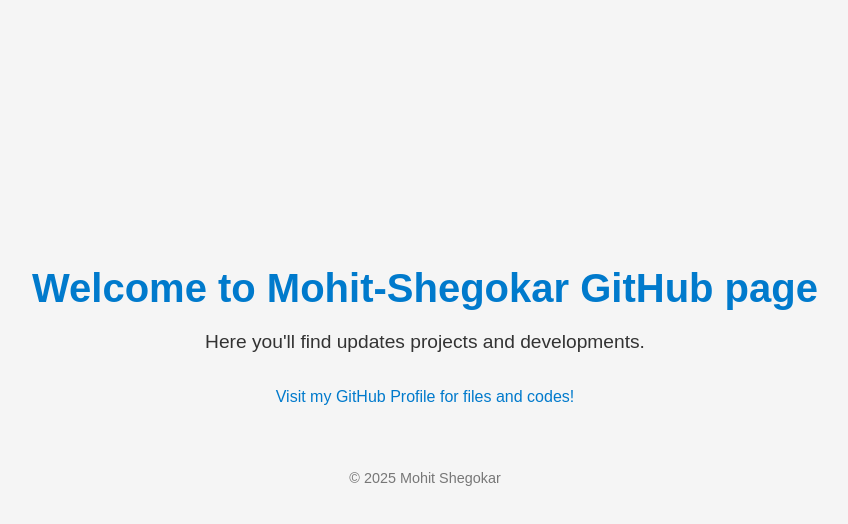
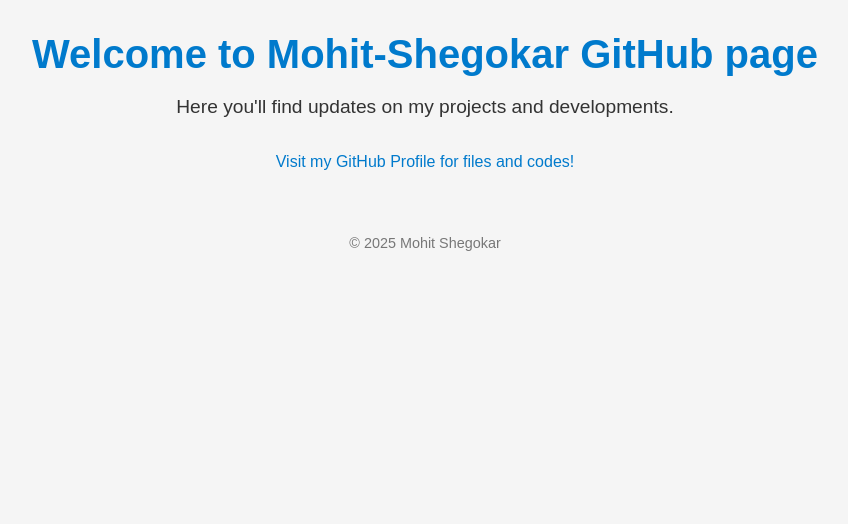
Before and after one commit to Mohit-Shegokar/Mohit-Shegokar.github.io, a plain HTML site: page index.html in a window 1280 px wide. Shown: the whole page, without its empty margins (215-1063 px from the left). Drawn offline with Linux system fonts and the light colour scheme.

Commit message:
Update index.html

```diff
--- a/index.html
+++ b/index.html
@@ -16,7 +16,7 @@
             flex-direction: column;
             align-items: center;
             justify-content: center;
-            min-height: 90vh;
+            min-height: 25vh;
         }
 
         header {
@@ -55,7 +55,7 @@
 <body>
     <header>
         <h1>Welcome to Mohit-Shegokar GitHub page</h1>
-        <p>Here you'll find updates projects and developments.</p>
+        <p>Here you'll find updates on my projects and developments.</p>
         <a href="https://github.com/Mohit-Shegokar" target="_blank">Visit my GitHub Profile for files and codes!</a>
     </header>
 
```
